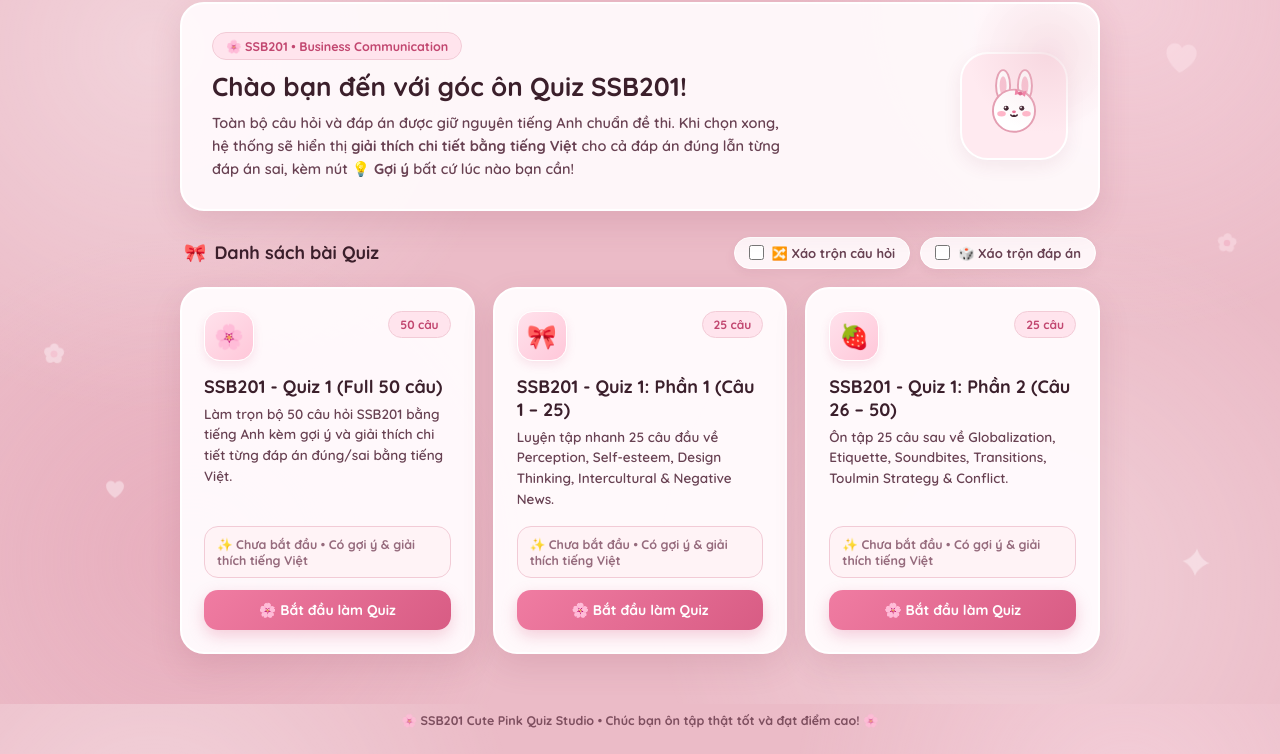
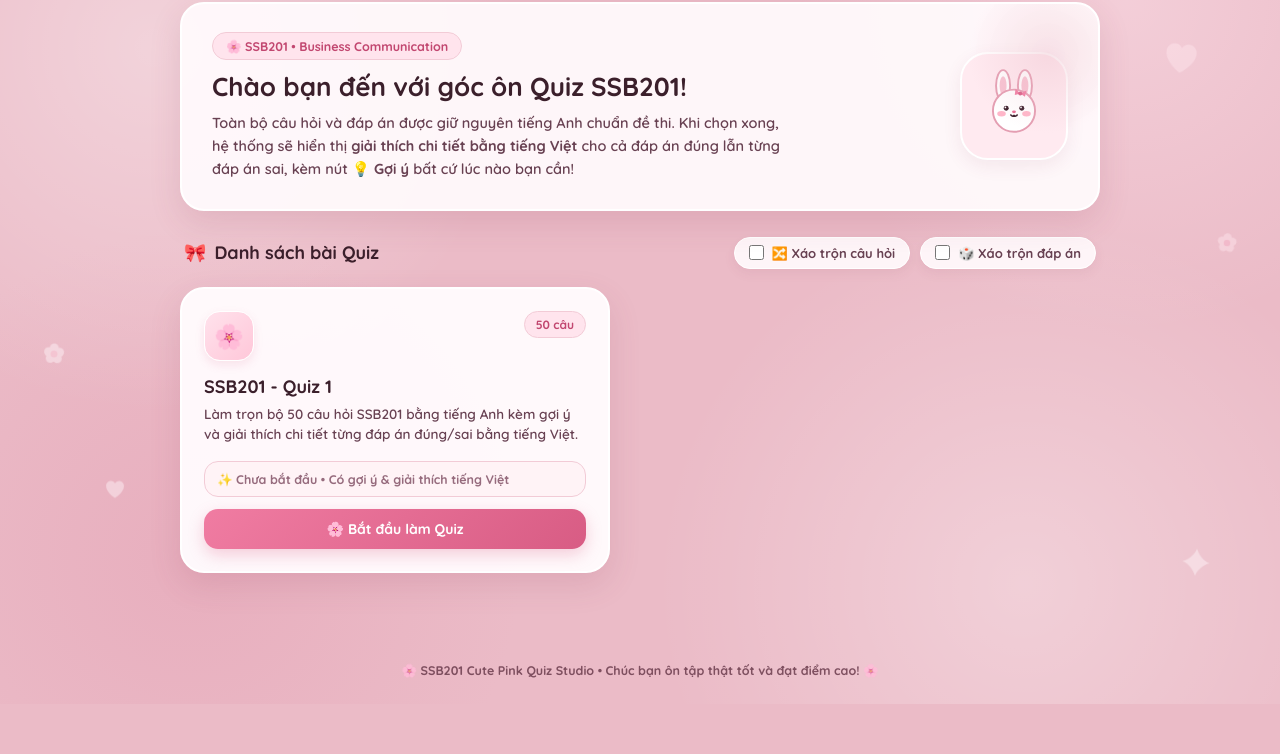
Before and after one commit to VoQuocAn-ce/SSB201_Quiz, a plain HTML site: page index.html in a window 1280 px wide. Shown: the part 96-850 px from the top of the page. After the commit the page ends 800 px from the top, so only its background shows below. Drawn offline with nearby package versions, Linux system fonts and the light colour scheme.

Commit message:
tắt chia nhỏ Quiz

```diff
--- a/quiz-data.js
+++ b/quiz-data.js
@@ -1241,29 +1241,11 @@ const QUIZ_1_QUESTIONS = [
 const QUIZ_CATALOG = [
   {
     id: "quiz1-full",
-    title: "SSB201 - Quiz 1 (Full 50 câu)",
-    shortTitle: "Quiz 1 - Tổng hợp Full",
+    title: "SSB201 - Quiz 1",
+    shortTitle: "Quiz 1",
     subtitle: "50 câu hỏi trắc nghiệm từ thư mục Quiz1 (Q1 – Q50)",
     description: "Làm trọn bộ 50 câu hỏi SSB201 bằng tiếng Anh kèm gợi ý và giải thích chi tiết từng đáp án đúng/sai bằng tiếng Việt.",
     icon: "🌸",
     questions: QUIZ_1_QUESTIONS
-  },
-  {
-    id: "quiz1-part1",
-    title: "SSB201 - Quiz 1: Phần 1 (Câu 1 – 25)",
-    shortTitle: "Quiz 1 - Phần 1",
-    subtitle: "25 câu hỏi đầu tiên từ thư mục Quiz1",
-    description: "Luyện tập nhanh 25 câu đầu về Perception, Self-esteem, Design Thinking, Intercultural & Negative News.",
-    icon: "🎀",
-    questions: QUIZ_1_QUESTIONS.slice(0, 25)
-  },
-  {
-    id: "quiz1-part2",
-    title: "SSB201 - Quiz 1: Phần 2 (Câu 26 – 50)",
-    shortTitle: "Quiz 1 - Phần 2",
-    subtitle: "25 câu hỏi tiếp theo từ thư mục Quiz1",
-    description: "Ôn tập 25 câu sau về Globalization, Etiquette, Soundbites, Transitions, Toulmin Strategy & Conflict.",
-    icon: "🍓",
-    questions: QUIZ_1_QUESTIONS.slice(25, 50)
   }
 ];
--- a/styles.css
+++ b/styles.css
@@ -349,7 +349,7 @@ body {
 /* Quiz Grid Cards */
 .quiz-grid {
   display: grid;
-  grid-template-columns: repeat(auto-fit, minmax(280px, 1fr));
+  grid-template-columns: repeat(auto-fill, minmax(300px, 430px));
   gap: 18px;
 }
 
```
